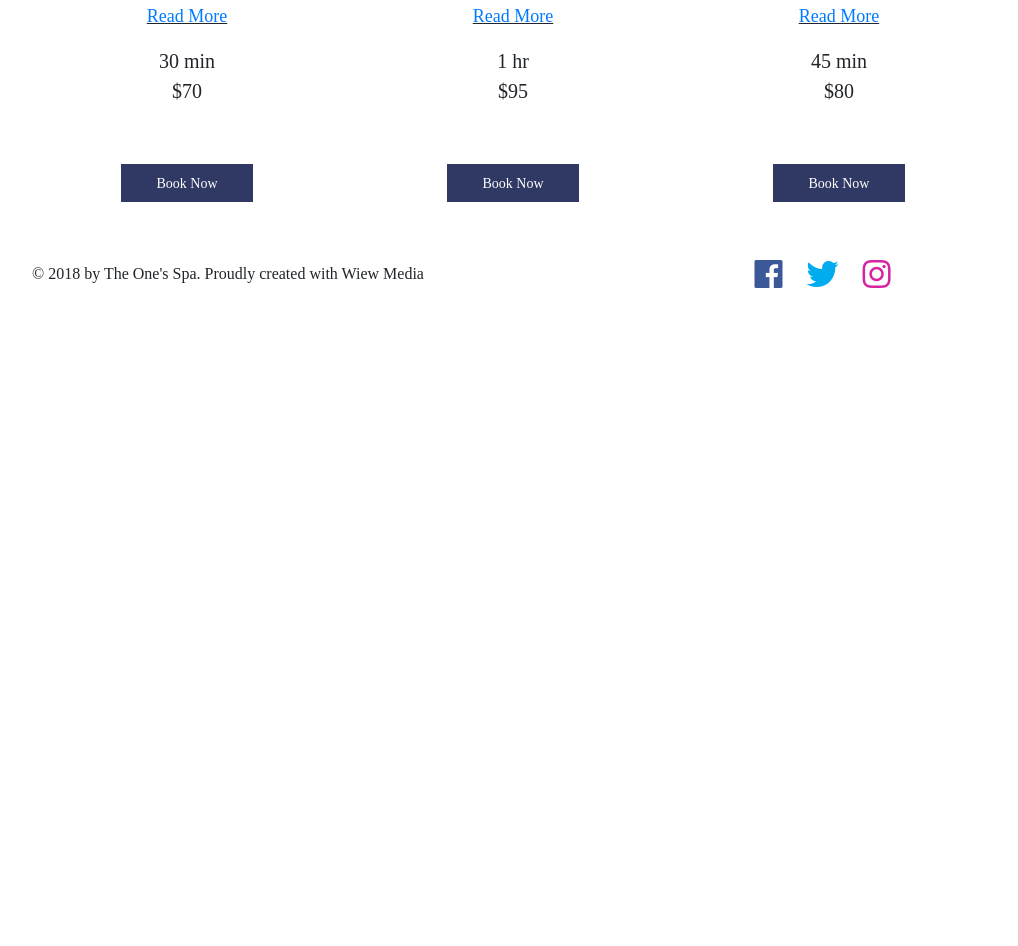
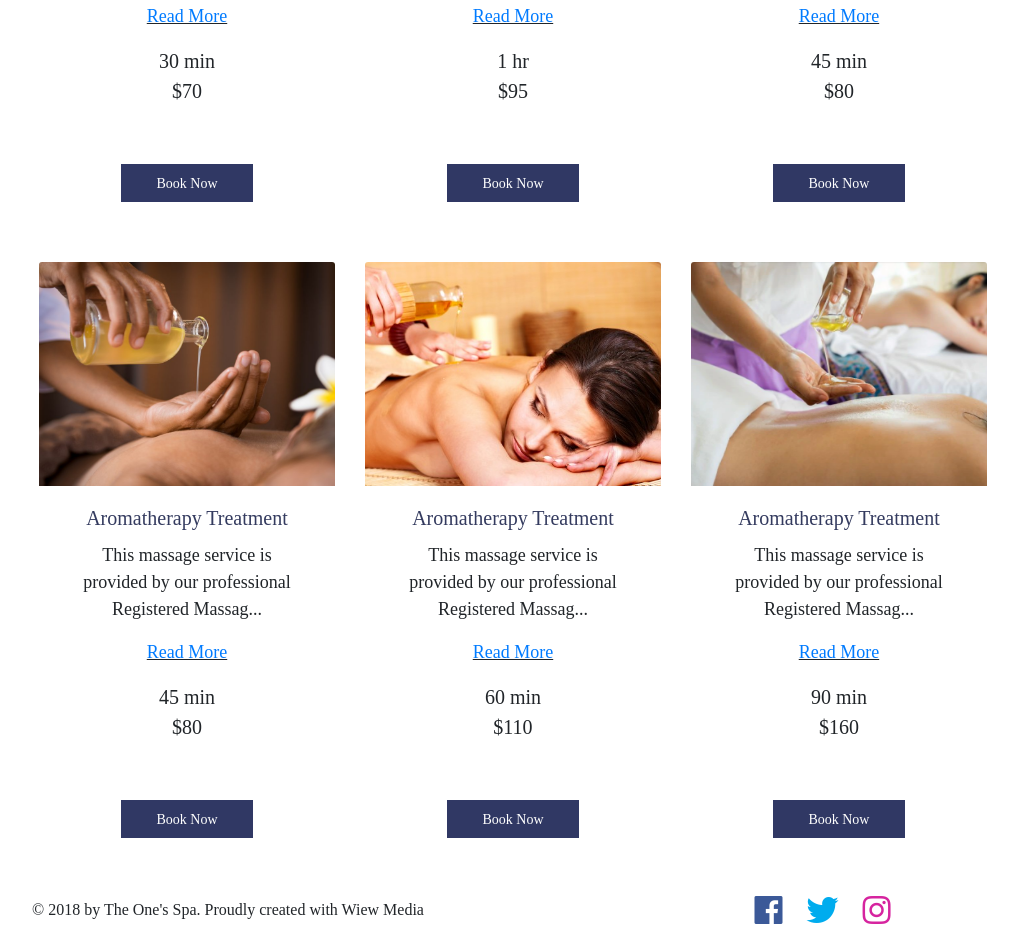
Before and after one commit to antinatalist/theonesspa, a plain HTML site: page treatments.html in a window 1280 px wide. Shown: the part 2499-3445 px from the top of the page, without its empty margins (127-1145 px from the left). Before the commit the page ends 2809 px from the top, so only its background shows below. Drawn offline with nearby package versions, Linux system fonts and the light colour scheme.

Commit message:
added aromatherapy treatment to treatments.html

```diff
--- a/treatments.html
+++ b/treatments.html
@@ -81,6 +81,7 @@
     </div>
 
     <!-- services(cards) -->
+    <!--DEEP TISSUE MASSAGE-->
     <div class="container mx-auto card-margin">
       <div class="row my-4 text-center">
         <div class="col-md-4">
@@ -90,7 +91,7 @@
               <h5 class="card-title">DEEP TISSUE<br>MASSAGE</h5>
               <u><p><a href="read-more.html" id="read-more-1-1" onclick="getButtonClicked('read-more-1-1')">Read More</a></p></u>
               <p class="card-text lead">30 min<Br>$40</p>
-              <a href="#" class="btn btn-primary btn-lg treatment-book-now" role="button">Book Now</a>
+              <a href="tel:+9058378008" class="btn btn-primary btn-lg treatment-book-now" role="button">Book Now</a>
             </div>
           </div>
         </div>
@@ -101,7 +102,7 @@
               <h5 class="card-title">DEEP TISSUE<br>MASSAGE</h5>
               <u><p><a href="read-more.html" id="read-more-1-2" onclick="getButtonClicked('read-more-1-2')">Read More</a></p></u>
               <p class="card-text lead">45 min<Br>$50</p>
-              <p><a href="#" class="btn btn-primary btn-lg treatment-book-now" role="button">Book Now</a></p>
+              <p><a href="tel:+9058378008" class="btn btn-primary btn-lg treatment-book-now" role="button">Book Now</a></p>
             </div>
           </div>
         </div>
@@ -112,12 +113,13 @@
               <h5 class="card-title">DEEP TISSUE<br>MASSAGE</h5>
               <u><p><a href="read-more.html" id="read-more-1-3" onclick="getButtonClicked('read-more-1-3')">Read More</a></p></u>
               <p class="card-text lead">1 hr<Br>$70</p>
-              <p><a href="#" class="btn btn-primary btn-lg treatment-book-now" role="button">Book Now</a></p>
+              <p><a href="tel:+9058378008" class="btn btn-primary btn-lg treatment-book-now" role="button">Book Now</a></p>
             </div>
           </div>
         </div>
       </div>
 
+      <!--HOT STONES MASSAGE-->
       <div class="row my-4 text-center">
         <div class="col-md-4">
           <div class="card">
@@ -126,7 +128,7 @@
               <h5 class="card-title">HOT STONES<br>MASSAGE</h5>
               <u><p><a href="read-more.html" id="read-more-2-1" onclick="getButtonClicked('read-more-2-1')">Read More</a></p></u>
               <p class="card-text lead">30 min<Br>$50</p>
-              <p><a href="#" class="btn btn-primary btn-lg treatment-book-now" role="button">Book Now</a></p>
+              <p><a href="tel:+9058378008" class="btn btn-primary btn-lg treatment-book-now" role="button">Book Now</a></p>
             </div>
           </div>
         </div>
@@ -137,7 +139,7 @@
               <h5 class="card-title">HOT STONES<br>MASSAGE</h5>
               <u><p><a href="read-more.html" id="read-more-2-2" onclick="getButtonClicked('read-more-2-2')">Read More</a></p></u>
               <p class="card-text lead">45 min<Br>$70</p>
-              <p><a href="#" class="btn btn-primary btn-lg treatment-book-now" role="button">Book Now</a></p>
+              <p><a href="tel:+9058378008" class="btn btn-primary btn-lg treatment-book-now" role="button">Book Now</a></p>
             </div>
           </div>
         </div>
@@ -148,12 +150,13 @@
               <h5 class="card-title">HOT STONES<br>MASSAGE</h5>
               <u><p><a href="read-more.html" id="read-more-2-3" onclick="getButtonClicked('read-more-2-3')">Read More</a></p></u>
               <p class="card-text lead">1 hr<Br>$90</p>
-              <p><a href="#" class="btn btn-primary btn-lg treatment-book-now" role="button">Book Now</a></p>
+              <p><a href="tel:+9058378008" class="btn btn-primary btn-lg treatment-book-now" role="button">Book Now</a></p>
             </div>
           </div>
         </div>
       </div>
 
+      <!--RMT MASSAGE-->
       <div class="row my-4 text-center">
         <div class="col-md-4">
           <div class="card">
@@ -163,7 +166,7 @@
               <p class="card-text">This massage service is<br>provided by our professional<br>Registered Massag...</p>
               <u><p><a href="read-more.html" id="read-more-3-1" onclick="getButtonClicked('read-more-3-1')">Read More</a></p></u>
               <p class="lead">30 min<br>$70</p>
-              <p><a href="#" class="btn btn-primary btn-lg treatment-book-now" role="button">Book Now</a></p>
+              <p><a href="tel:+9058378008" class="btn btn-primary btn-lg treatment-book-now" role="button">Book Now</a></p>
             </div>
           </div>
         </div>
@@ -175,7 +178,7 @@
               <p class="card-text">This massage service is<Br>provided by our professional<br>Registered Massag...</p>
               <u><p><a href="read-more.html" id="read-more-3-2" onclick="getButtonClicked('read-more-3-2')">Read More</a></p></u>
               <p class="lead">1 hr<br>$95</p>
-              <p><a href="#" class="btn btn-primary btn-lg treatment-book-now" role="button">Book Now</a></p>
+              <p><a href="tel:+9058378008" class="btn btn-primary btn-lg treatment-book-now" role="button">Book Now</a></p>
             </div>
           </div>
         </div>
@@ -187,7 +190,47 @@
               <p class="card-text">This massage service is<br>provided by our professional<br>Registered Massag...</p>
               <u><p><a href="read-more.html" id="read-more-3-3" onclick="getButtonClicked('read-more-3-3')">Read More</a></p></u>
               <p class="lead">45 min<br>$80</p>
-              <p><a href="#" class="btn btn-primary btn-lg treatment-book-now" role="button">Book Now</a></p>
+              <p><a href="tel:+9058378008" class="btn btn-primary btn-lg treatment-book-now" role="button">Book Now</a></p>
+            </div>
+          </div>
+        </div>
+      </div>
+
+      <!--AROMATHERAPY TREATMENT-->
+      <div class="row my-4 text-center">
+        <div class="col-md-4">
+          <div class="card">
+            <a href="read-more.html"><img class="card-img-top" src="images/aromatherapy.jpg" onclick="getButtonClicked('read-more-4-1')" alt="image placeholder"></a>
+            <div class="card-body">
+              <h5 class="card-title">Aromatherapy Treatment</h5>
+              <p class="card-text">This massage service is<br>provided by our professional<br>Registered Massag...</p>
+              <u><p><a href="read-more.html" id="read-more-4-1" onclick="getButtonClicked('read-more-4-1')">Read More</a></p></u>
+              <p class="lead">45 min<br>$80</p>
+              <p><a href="tel:+9058378008" class="btn btn-primary btn-lg treatment-book-now" role="button">Book Now</a></p>
+            </div>
+          </div>
+        </div>
+        <div class="col-md-4">
+          <div class="card">
+            <a href="read-more.html"><img class="card-img-top" src="images/aromatherapy2.jpg" onclick="getButtonClicked('read-more-4-2')" alt="image placeholder"></a>
+            <div class="card-body">
+              <h5 class="card-title">Aromatherapy Treatment</h5>
+              <p class="card-text">This massage service is<Br>provided by our professional<br>Registered Massag...</p>
+              <u><p><a href="read-more.html" id="read-more-4-2" onclick="getButtonClicked('read-more-4-2')">Read More</a></p></u>
+              <p class="lead">60 min<br>$110</p>
+              <p><a href="tel:+9058378008" class="btn btn-primary btn-lg treatment-book-now" role="button">Book Now</a></p>
+            </div>
+          </div>
+        </div>
+        <div class="col-md-4">
+          <div class="card">
+            <a href="read-more.html"><img class="card-img-top" src="images/aromatherapy3.webp" onclick="getButtonClicked('read-more-4-3')" alt="image placeholder"></a>
+            <div class="card-body">
+              <h5 class="card-title">Aromatherapy Treatment</h5>
+              <p class="card-text">This massage service is<br>provided by our professional<br>Registered Massag...</p>
+              <u><p><a href="read-more.html" id="read-more-4-3" onclick="getButtonClicked('read-more-4-3')">Read More</a></p></u>
+              <p class="lead">90 min<br>$160</p>
+              <p><a href="tel:+9058378008" class="btn btn-primary btn-lg treatment-book-now" role="button">Book Now</a></p>
             </div>
           </div>
         </div>
```
Also changed, not shown: read-more.html (+33 -2 lines), images/aromatherapy.jpg (added), images/aromatherapy2.jpg (added), images/aromatherapy3.webp (added).
